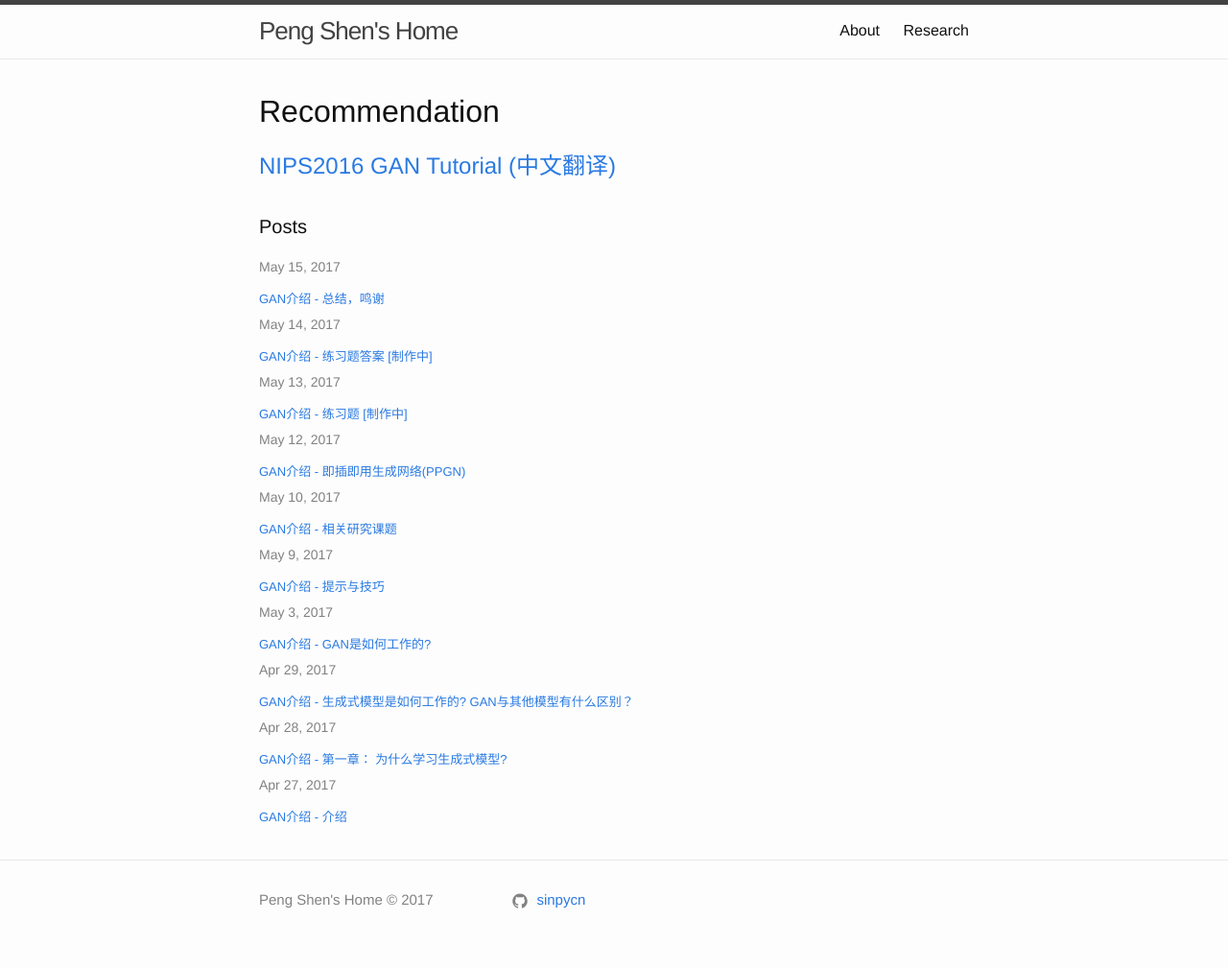
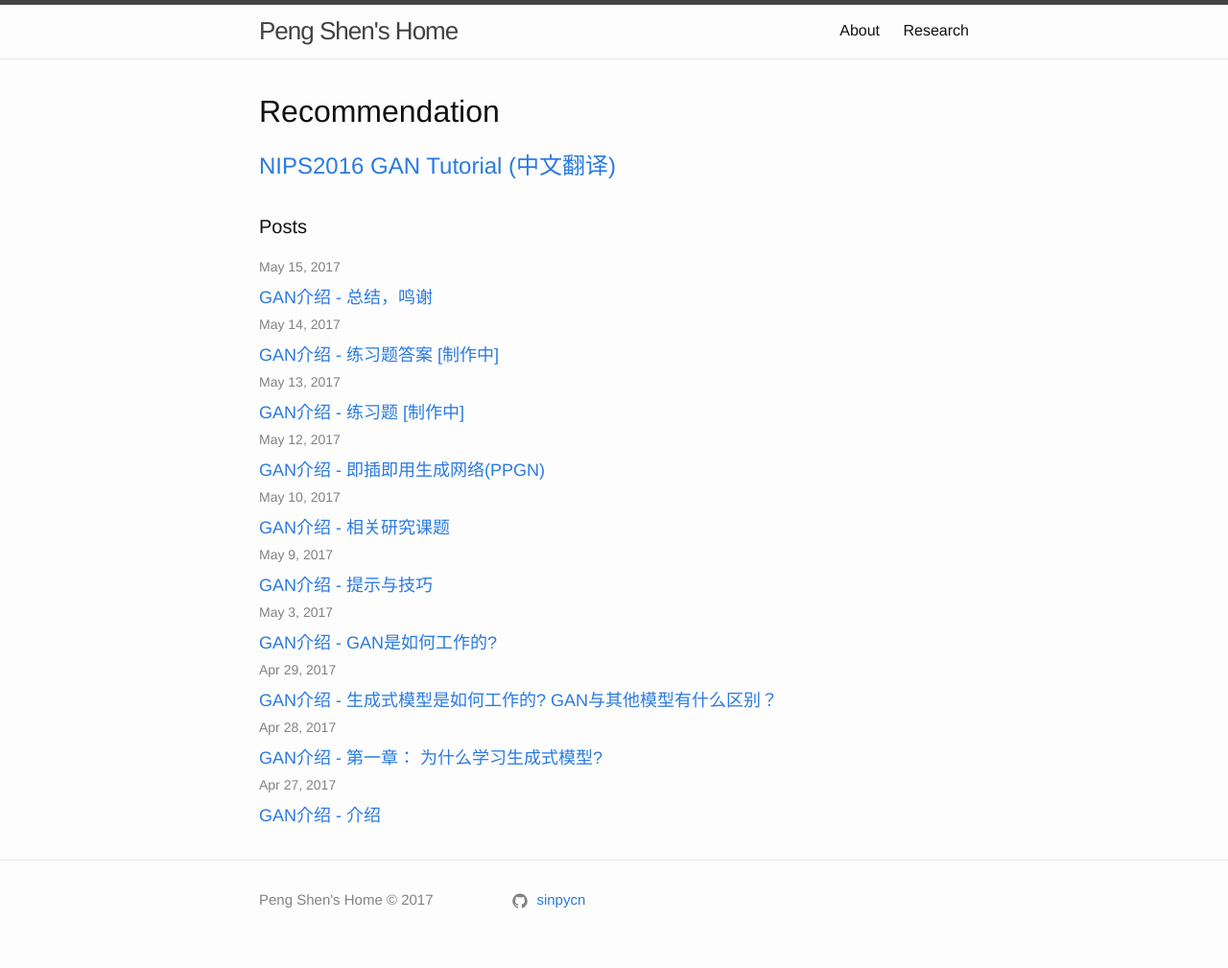
Before and after one commit to sinpycn/sinpycn.github.io, a Jekyll site: the page built from index.md, in a window 1280 px wide. Shown: the whole page at 96% size. Built offline with Jekyll 4.4.1, drawn with Linux system fonts in a browser that asks for light colours.

Commit message:
Update home.html

```diff
--- a/_layouts/home.html
+++ b/_layouts/home.html
@@ -21,7 +21,7 @@ layout: default
     {% for post in site.posts %}
         {% assign date_format = site.minima.date_format | default: "%b %-d, %Y" %}
         <span class="post-meta">{{ post.date | date: date_format }}</span>
-        <a class="post-link" href="{{ post.url | relative_url }}"><font size="2">{{ post.title | escape }}</font></a>
+        <a class="post-link" href="{{ post.url | relative_url }}"><font size="4">{{ post.title | escape }}</font></a>
     {% endfor %}
 
 
```
